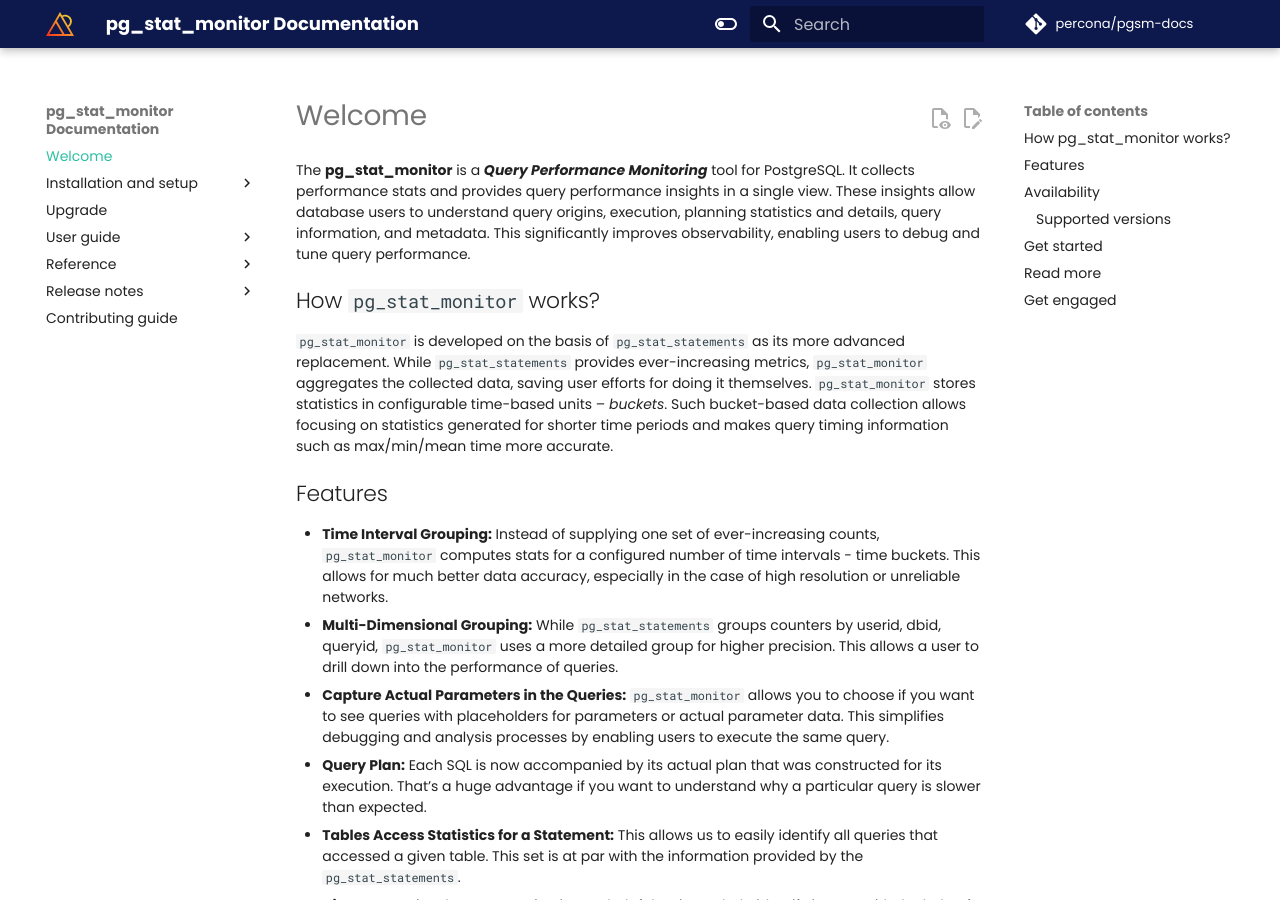
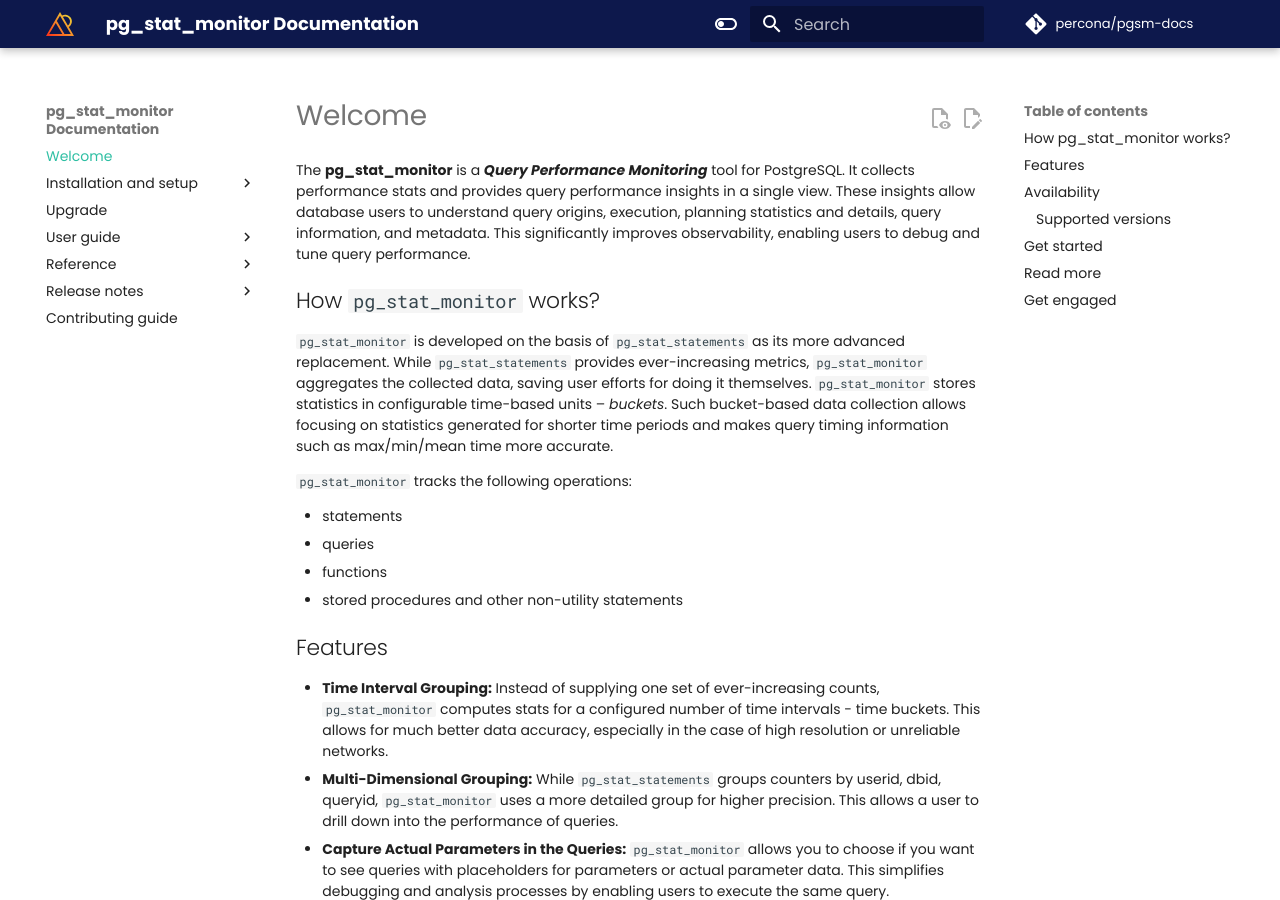
Before and after one commit to percona/pgsm-docs, an MkDocs documentation site: the page built from docs/index.md, in a window 1280 px wide and 900 px high. Built offline with MkDocs 1.6.1 and Material for MkDocs 9.7.7, drawn with Linux system fonts in a browser that asks for light colours; nearby versions of some CDN libraries; comment, search, counter and statistics services are not loaded; the version menu is left out.

Commit message:
PG-614 Mentioned handling of stored procedures

```diff
--- a/docs/index.md
+++ b/docs/index.md
@@ -2,10 +2,16 @@
 
 The **pg_stat_monitor** is a **_Query Performance Monitoring_** tool for PostgreSQL. It collects performance stats and provides query performance insights in a single view. These insights allow database users to understand query origins, execution, planning statistics and details, query information, and metadata. This significantly improves observability, enabling users to debug and tune query performance.
 
-
 ## How `pg_stat_monitor` works?
 
 `pg_stat_monitor` is developed on the basis of `pg_stat_statements` as its more advanced replacement. While `pg_stat_statements` provides ever-increasing metrics, `pg_stat_monitor` aggregates the collected data, saving user efforts for doing it themselves. `pg_stat_monitor`  stores statistics in configurable time-based units – _buckets_. Such bucket-based data collection allows focusing on statistics generated for shorter time periods and makes query timing information such as max/min/mean time more accurate.
+
+`pg_stat_monitor` tracks the following operations:
+
+* statements
+* queries
+* functions
+* stored procedures and other non-utility statements
 
 ## Features
 
```
Also changed, not shown: docs/user_guide.md (+4 -0 lines).
